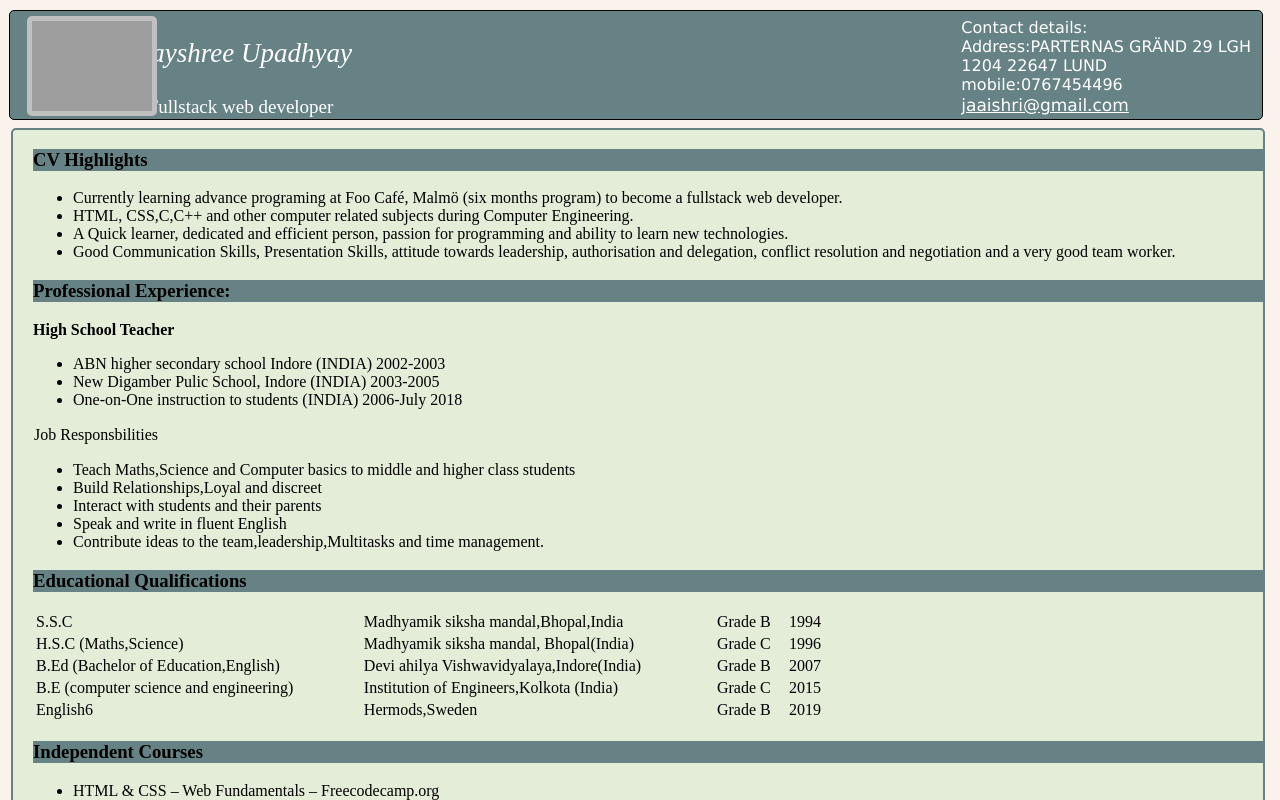
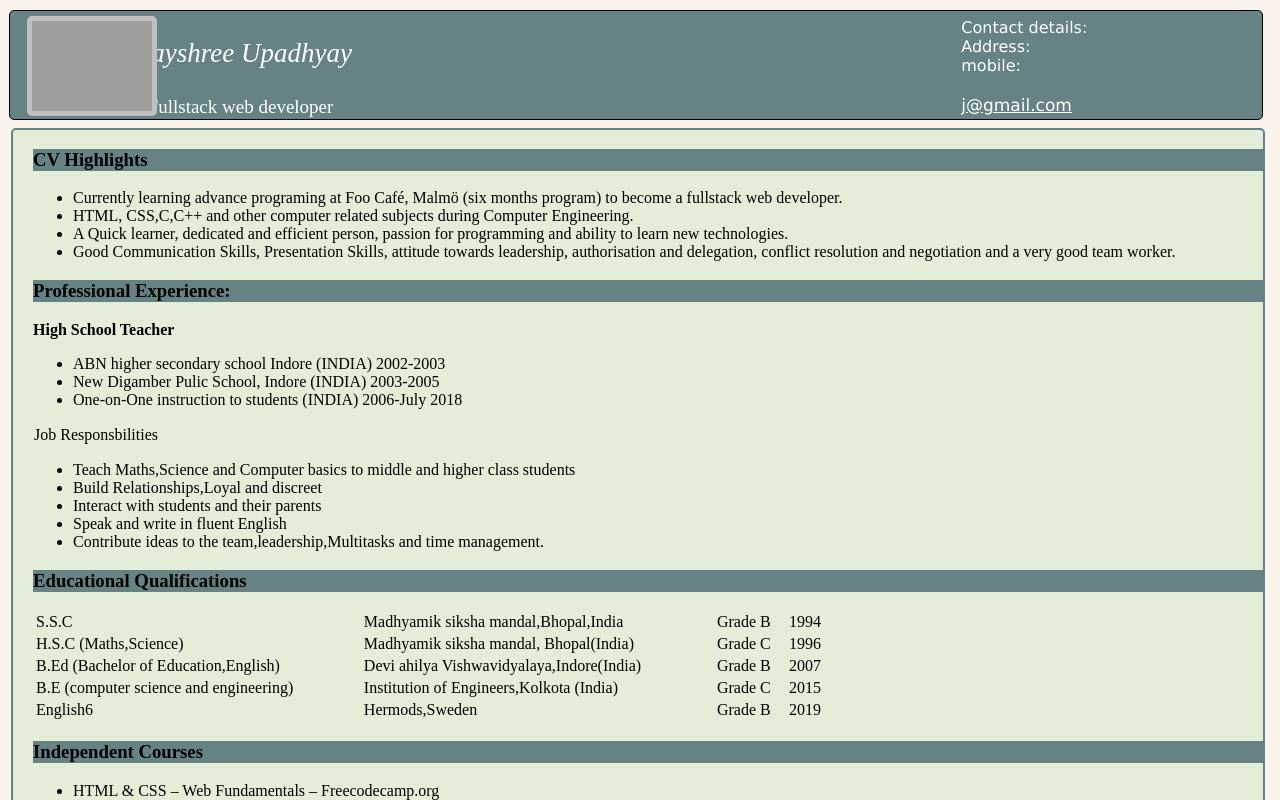
Before and after one commit to Jaaishri/Jayshree-Resume, a plain HTML site: page index.html in a window 1280 px wide. Drawn offline with Linux system fonts and the light colour scheme; grey boxes are pictures that could not be loaded.

Commit message:
Update index.html

```diff
--- a/index.html
+++ b/index.html
@@ -9,7 +9,7 @@
 <img class="imagec" src="https://i.postimg.cc/wv6pFpZF/pic.jpg" >
   <p id="name"><p style="font-size:27px"><i/>Jayshree Upadhyay</i></p>
  <p id= "designation"><p style="font-size:19px;">Fullstack web developer</p>
-           <p id="contact"><br>Contact details:<br> Address:PARTERNAS GRÄND 29 LGH 1204 22647  LUND<br>mobile:0767454496</p><br><a href="mailto:jaaishri@gmail.com" target="_blank"><p id="email">jaaishri@gmail.com</p></a> <br>
+           <p id="contact"><br>Contact details:<br> Address:  <br>mobile:</p><br><a href="mailto:j@gmail.com" target="_blank"><p id="email">j@gmail.com</p></a> <br>
 <a href="https://www.linkedin.com/in/jayshree-u" target="_blank"><p id="URL"> </p></a>
      </div>
 
```
